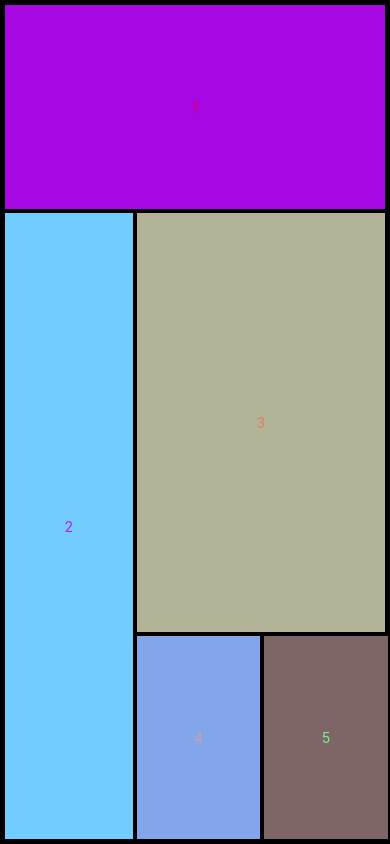
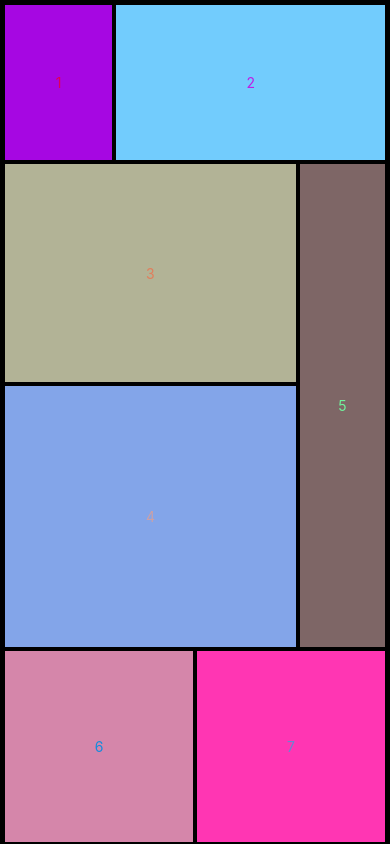
Before and after one commit to huyph14494/react-native24022020, a React Native app: screen / in a window 390 px wide. Built offline with nearby package versions, Linux system fonts and the light colour scheme.

Commit message:
bai tai 3

```diff
--- a/App.js
+++ b/App.js
@@ -13,28 +13,39 @@ const App: () => React$Node = () => {
   return (
     <View style={styles.container}>
       <View style={styles.group(1)}>
-        <View style={styles.group_text(1, 5, 5, 5, 2.5)}>
-          <Text style={styles.textColor}>1</Text>
+        <View style={styles.group(1, 'row')}>
+          <View style={styles.group_text(1, 5, 5, 2.5, 2.5)}>
+            <Text style={styles.textColor}>1</Text>
+          </View>
+          <View style={styles.group_text(2.5, 5, 2.5, 5, 2.5)}>
+            <Text style={styles.textColor}>2</Text>
+          </View>
         </View>
       </View>
 
       <View style={styles.group(3, 'row')}>
-        <View style={styles.group_text(1, 2.5, 5, 2.5, 5)}>
-          <Text style={styles.textColor}>2</Text>
-        </View>
-
-        <View style={styles.group(2, 'column')}>
-          <View style={styles.group_text(2, 2.5, 2.5, 5, 2.5)}>
-            <Text style={styles.textColor}>3</Text>
-          </View>
-
-          <View style={styles.group(1, 'row')}>
-            <View style={styles.group_text(1, 2.5, 2.5, 2.5, 5)}>
+        <View style={styles.group(3.5, 'row')}>
+          <View style={styles.group(1, 'column')}>
+            <View style={styles.group_text(1, 2.5, 5, 2.5, 2.5)}>
+              <Text style={styles.textColor}>3</Text>
+            </View>
+            <View style={styles.group_text(1.2, 2.5, 5, 2.5, 2.5)}>
               <Text style={styles.textColor}>4</Text>
             </View>
-            <View style={styles.group_text(1, 2.5, 2.5, 2.5, 5)}>
-              <Text style={styles.textColor}>5</Text>
-            </View>
+          </View>
+        </View>
+        <View style={styles.group_text(1, 2.5, 2.5, 5, 2.5)}>
+          <Text style={styles.textColor}>5</Text>
+        </View>
+      </View>
+
+      <View style={styles.group(1.2)}>
+        <View style={styles.group(1, 'row')}>
+          <View style={styles.group_text(1, 2.5, 5, 2.5, 2.5)}>
+            <Text style={styles.textColor}>6</Text>
+          </View>
+          <View style={styles.group_text(1, 2.5, 2.5, 5, 2.5)}>
+            <Text style={styles.textColor}>7</Text>
           </View>
         </View>
       </View>
```
